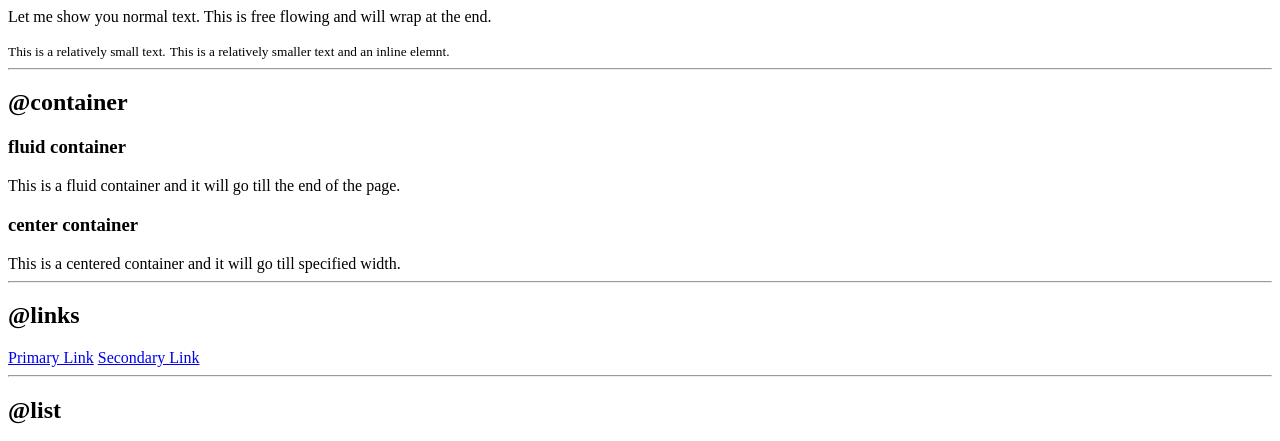
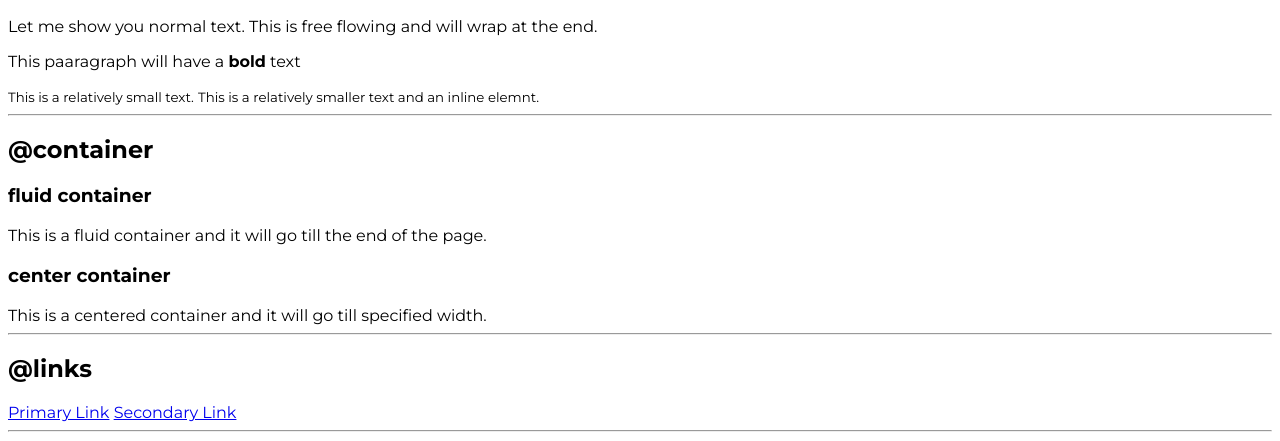
Before and after one commit to surajit52/neogcamp-lesson-3, a plain HTML site: page index.html in a window 1280 px wide. Shown: the part 282-723 px from the top of the page. Drawn offline with Linux system fonts and the light colour scheme.

Commit message:
typography

```diff
--- a/index.html
+++ b/index.html
@@ -6,6 +6,8 @@
     <meta http-equiv="X-UA-Compatible" content="IE=edge">
     <meta name="viewport" content="width=device-width, initial-scale=1.0">
     <title>Component library</title>
+
+    <link href="style.css" rel="stylesheet">
 </head>
 
 <body>
@@ -21,6 +23,7 @@
     <h2>This is second biggest heading</h2>
     <p>Let me show you normal text.
         This is free flowing and will wrap at the end.</p>
+    <p>This paaragraph will have a <strong>bold</strong> text</p>
 
     <small>This is a relatively small text.</small> <small>This is a relatively smaller text and an inline
         elemnt.</small>
--- /dev/null
+++ b/style.css
@@ -0,0 +1,5 @@
+@import url('https://fonts.googleapis.com/css2?family=Montserrat:wght@400;700&display=swap');
+
+body {
+    font-family: 'Montserrat', sans-serif;
+}
```
